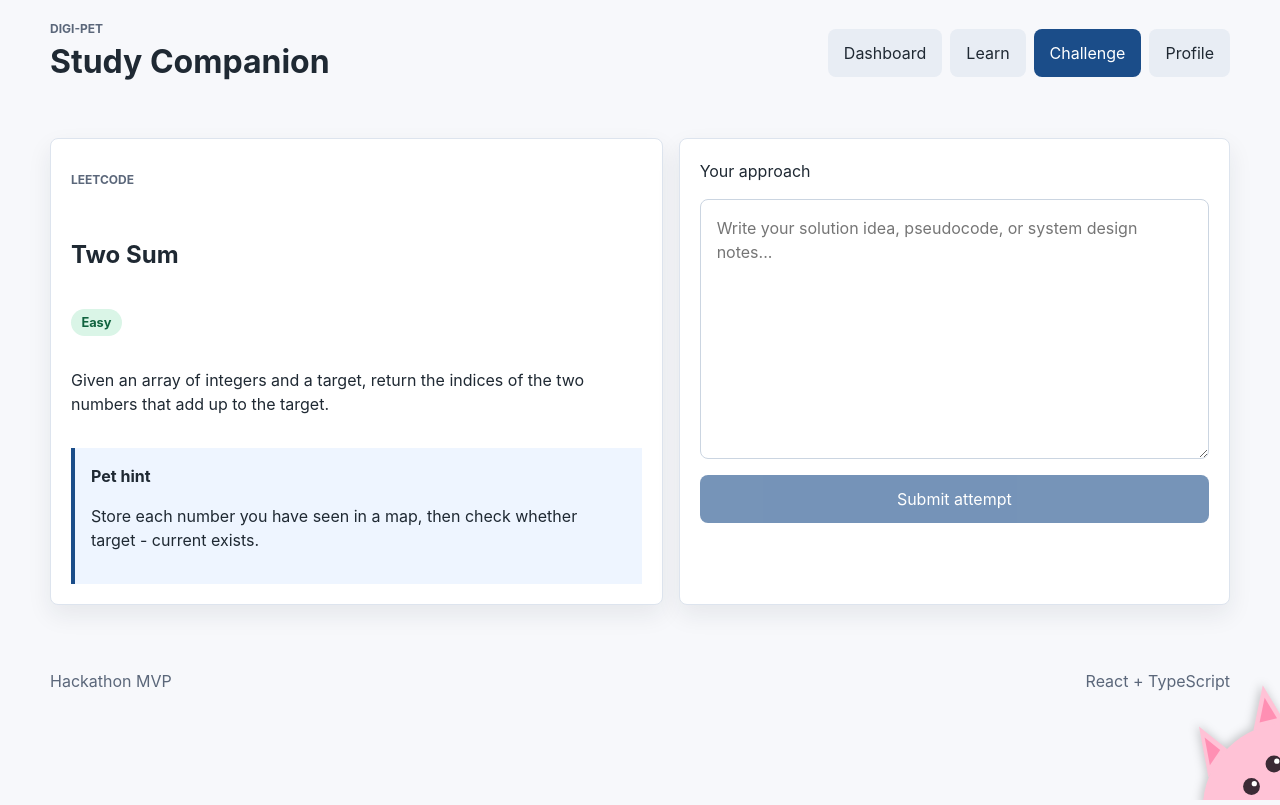
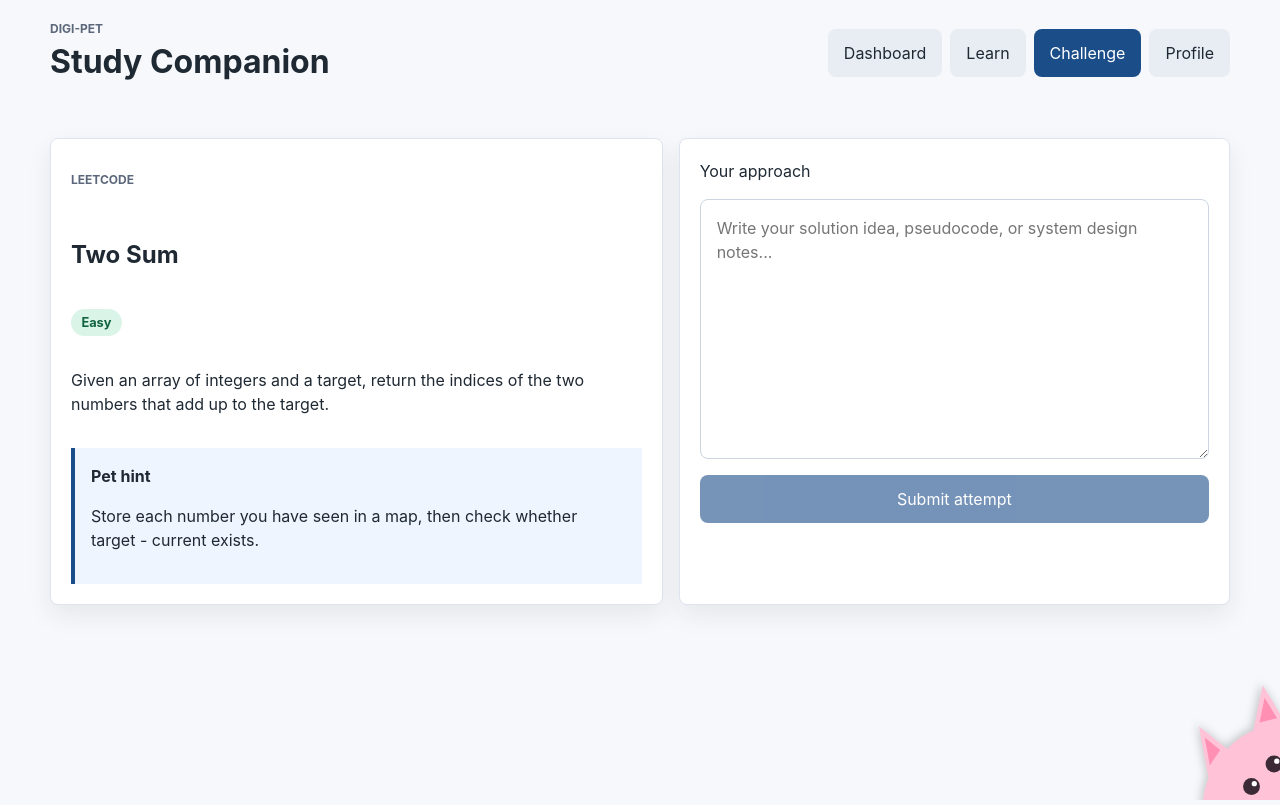
Before and after one commit to aphan135/Digi-Pet, a React (Vite) app in the folder web/: page / in a window 1280 px wide. Built offline with nearby package versions, Linux system fonts and the light colour scheme.

Commit message:
Remove footer component

```diff
--- a/web/src/App.tsx
+++ b/web/src/App.tsx
@@ -1,5 +1,4 @@
 import { useState } from "react";
-import Footer from "./components/layout/Footer";
 import Navbar from "./components/layout/Navbar";
 import PetWidget from "./components/pet/PetWidget";
 import Challenge from "./pages/Challenge";
@@ -23,7 +22,6 @@ function App() {
     <div className="app-shell">
       <Navbar activePage={activePage} onNavigate={setActivePage} />
       <main className="page-shell">{pages[activePage]}</main>
-      <Footer />
       <PetWidget />
     </div>
   );
--- a/web/src/components/layout/Footer.tsx
+++ /dev/null
@@ -1,10 +0,0 @@
-function Footer() {
-  return (
-    <footer className="footer">
-      <span>Hackathon MVP</span>
-      <span>React + TypeScript</span>
-    </footer>
-  );
-}
-
-export default Footer;
--- a/web/src/styles/global.css
+++ b/web/src/styles/global.css
@@ -30,7 +30,6 @@ button {
 }
 
 .navbar,
-.footer,
 .page-shell {
   width: min(1180px, calc(100% - 2rem));
   margin: 0 auto;
@@ -46,7 +45,6 @@ button {
 
 .navbar h1,
 .navbar p,
-.footer p,
 .problem-card p,
 .topic-card p,
 .stat-card p {
@@ -649,13 +647,6 @@ button {
   }
 }
 
-.footer {
-  display: flex;
-  justify-content: space-between;
-  padding: 2rem 0;
-  color: #5b677a;
-}
-
 @media (max-width: 800px) {
   .navbar,
   .challenge-layout {
```
